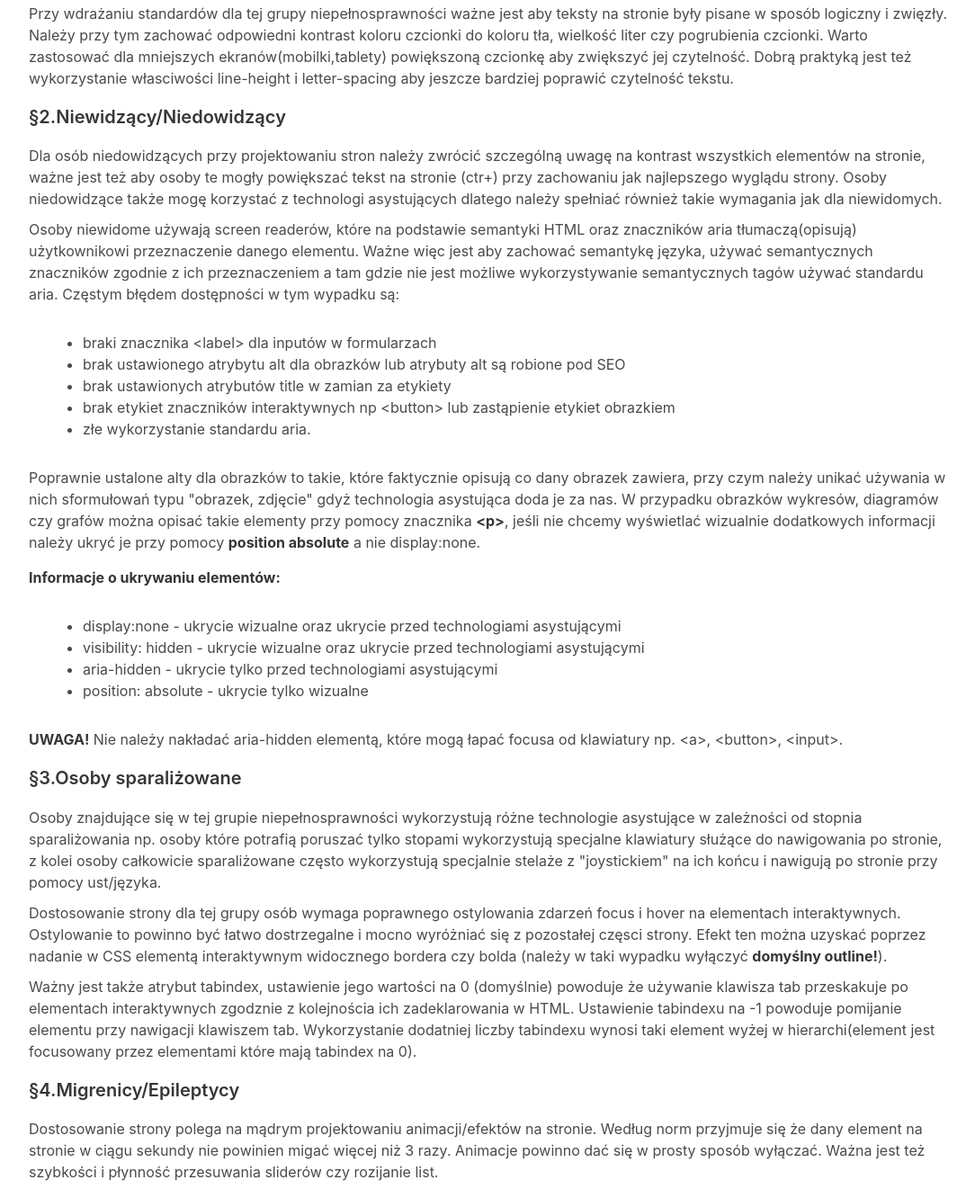
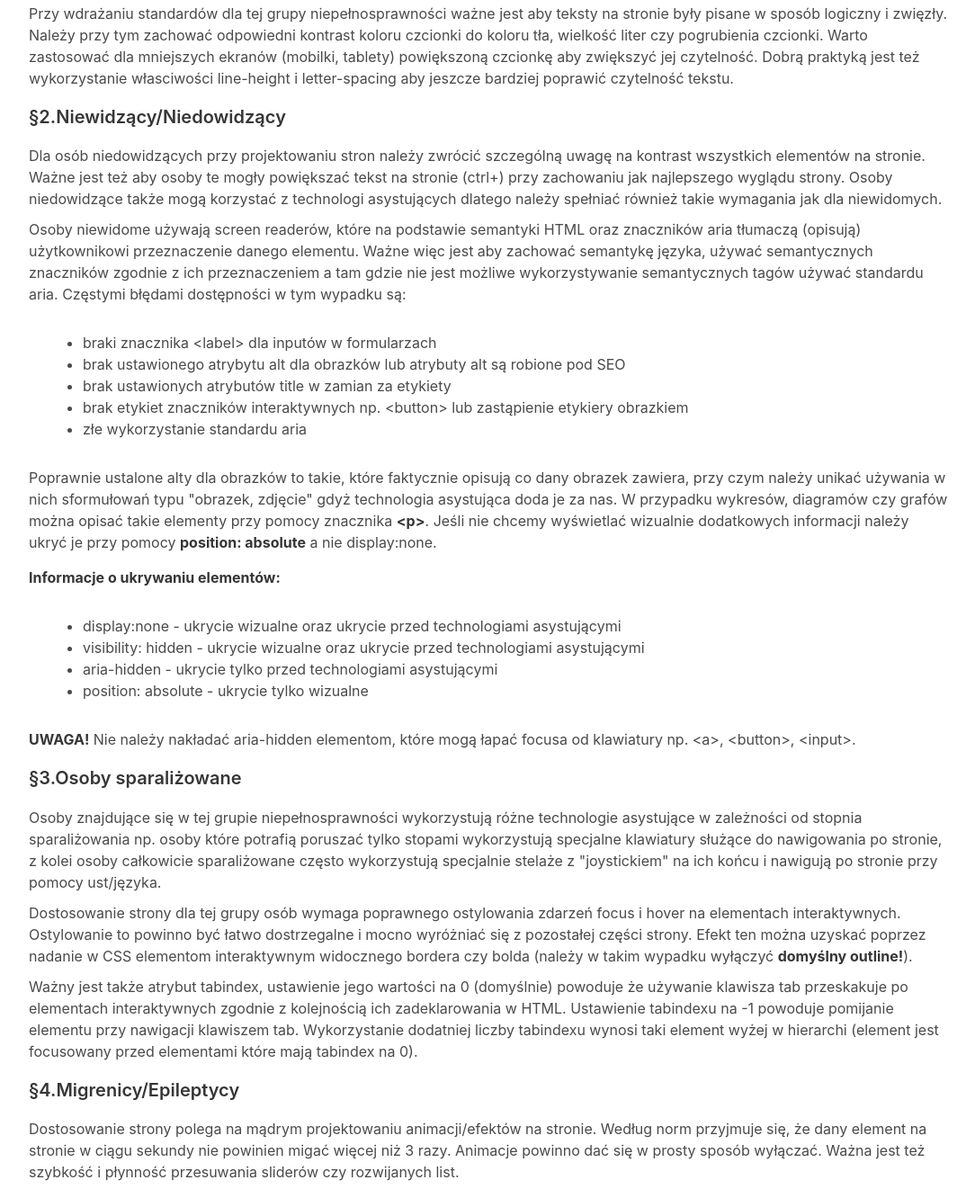
Before and after one commit to Undero13/accessibility-validator, an Electron app: page view/info.html in a window 1280 px wide. Shown: the part 1028-2360 px from the top of the page at 90% size, without its empty margins (96-1180 px from the left). Drawn offline with Linux system fonts and the light colour scheme.

Commit message:
some info message fixed

```diff
--- a/class/nightmareLib.js
+++ b/class/nightmareLib.js
@@ -11,7 +11,7 @@ const checkVisible = element =>
   element.offsetWidth > 0 && element.offsetHeight > 0;
 
 /*
- * If element don't have backgroung get this from parent
+ * If element don't have backgroung get it from parent
  */
 const getBackground = element => {
   let res = getStyle(element, "background-color");
--- a/view/info.html
+++ b/view/info.html
@@ -37,16 +37,16 @@
 
     <h3 class="title is-4">Podział grup niepełnosprawności</h3>
     <h4 class="title is-5" id="par1">§1.Niesłyszący/Niedosłyszący</h4>
-    <p>Przy wdrażaniu standardów dla tej grupy niepełnosprawności ważne jest aby teksty na stronie były pisane w sposób logiczny i zwięzły. Należy przy tym zachować odpowiedni kontrast koloru czcionki do koloru tła, wielkość liter czy pogrubienia czcionki. Warto zastosować dla mniejszych ekranów(mobilki,tablety) powiększoną czcionkę aby zwiększyć jej czytelność. Dobrą praktyką jest też wykorzystanie własciwości line-height i letter-spacing aby jeszcze bardziej poprawić czytelność tekstu.</p>
+    <p>Przy wdrażaniu standardów dla tej grupy niepełnosprawności ważne jest aby teksty na stronie były pisane w sposób logiczny i zwięzły. Należy przy tym zachować odpowiedni kontrast koloru czcionki do koloru tła, wielkość liter czy pogrubienia czcionki. Warto zastosować dla mniejszych ekranów (mobilki, tablety) powiększoną czcionkę aby zwiększyć jej czytelność. Dobrą praktyką jest też wykorzystanie własciwości line-height i letter-spacing aby jeszcze bardziej poprawić czytelność tekstu.</p>
     <h4 class="title is-5" id="par2">§2.Niewidzący/Niedowidzący</h4>
-    <p>Dla osób niedowidzących przy projektowaniu stron należy zwrócić szczególną uwagę na kontrast wszystkich elementów na stronie, ważne jest też aby osoby te mogły powiększać tekst na stronie (ctr+) przy zachowaniu jak najlepszego wyglądu strony. Osoby niedowidzące także mogę korzystać z technologi asystujących dlatego należy spełniać również takie wymagania jak dla niewidomych.</p>
+    <p>Dla osób niedowidzących przy projektowaniu stron należy zwrócić szczególną uwagę na kontrast wszystkich elementów na stronie. Ważne jest też aby osoby te mogły powiększać tekst na stronie (ctrl+) przy zachowaniu jak najlepszego wyglądu strony. Osoby niedowidzące także mogą korzystać z technologi asystujących dlatego należy spełniać również takie wymagania jak dla niewidomych.</p>
 
-    <p class="mt-10">Osoby niewidome używają screen readerów, które na podstawie semantyki HTML oraz znaczników aria tłumaczą(opisują) użytkownikowi przeznaczenie danego elementu. Ważne więc jest aby zachować semantykę języka, używać semantycznych znaczników zgodnie z ich przeznaczeniem a tam gdzie nie jest możliwe wykorzystywanie semantycznych tagów używać standardu aria. Częstym błędem dostępności w tym wypadku są: <ul>
+    <p class="mt-10">Osoby niewidome używają screen readerów, które na podstawie semantyki HTML oraz znaczników aria tłumaczą (opisują) użytkownikowi przeznaczenie danego elementu. Ważne więc jest aby zachować semantykę języka, używać semantycznych znaczników zgodnie z ich przeznaczeniem a tam gdzie nie jest możliwe wykorzystywanie semantycznych tagów używać standardu aria. Częstymi błędami dostępności w tym wypadku są: <ul>
         <li>braki znacznika &#60;label> dla inputów w formularzach</li>
         <li>brak ustawionego atrybytu alt dla obrazków lub atrybuty alt są robione pod SEO</li>
         <li>brak ustawionych atrybutów title w zamian za etykiety</li>
-        <li>brak etykiet znaczników interaktywnych np &#60;button> lub zastąpienie etykiet obrazkiem</li>
-        <li>złe wykorzystanie standardu aria.</li></ul> Poprawnie ustalone alty dla obrazków to takie, które faktycznie opisują co dany obrazek zawiera, przy czym należy unikać używania w nich sformułowań typu "obrazek, zdjęcie" gdyż technologia asystująca doda je za nas. W przypadku obrazków wykresów, diagramów czy grafów można opisać takie elementy przy pomocy znacznika <strong>&#60;p></strong>, jeśli nie chcemy wyświetlać wizualnie dodatkowych informacji należy ukryć je przy pomocy <strong>position absolute</strong> a nie display:none.</p>
+        <li>brak etykiet znaczników interaktywnych np. &#60;button> lub zastąpienie etykiery obrazkiem</li>
+        <li>złe wykorzystanie standardu aria</li></ul> Poprawnie ustalone alty dla obrazków to takie, które faktycznie opisują co dany obrazek zawiera, przy czym należy unikać używania w nich sformułowań typu "obrazek, zdjęcie" gdyż technologia asystująca doda je za nas. W przypadku wykresów, diagramów czy grafów można opisać takie elementy przy pomocy znacznika <strong>&#60;p></strong>. Jeśli nie chcemy wyświetlać wizualnie dodatkowych informacji należy ukryć je przy pomocy <strong>position: absolute</strong> a nie display:none.</p>
     <p class="header-list"><strong>Informacje o ukrywaniu elementów:</strong></p>
     <ul>
         <li>display:none - ukrycie wizualne oraz ukrycie przed technologiami asystującymi</li>
@@ -55,14 +55,14 @@
         <li>position: absolute - ukrycie tylko wizualne</li>
     </ul>
 
-    <p><strong>UWAGA!</strong> Nie należy nakładać aria-hidden elementą, które mogą łapać focusa od klawiatury np. &#60;a>, &#60;button>, &#60;input>. </p>
+    <p><strong>UWAGA!</strong> Nie należy nakładać aria-hidden elementom, które mogą łapać focusa od klawiatury np. &#60;a>, &#60;button>, &#60;input>. </p>
 
     <h4 class="title is-5" id="par3">§3.Osoby sparaliżowane</h4>
     <p>Osoby znajdujące się w tej grupie niepełnosprawności wykorzystują różne technologie asystujące w zależności od stopnia sparaliżowania np. osoby które potrafią poruszać tylko stopami wykorzystują specjalne klawiatury służące do nawigowania po stronie, z kolei osoby całkowicie sparaliżowane często wykorzystują specjalnie stelaże z "joystickiem" na ich końcu i nawigują po stronie przy pomocy ust/języka. </p>
-    <p class="mt-10">Dostosowanie strony dla tej grupy osób wymaga poprawnego ostylowania zdarzeń focus i hover na elementach interaktywnych. Ostylowanie to powinno być łatwo dostrzegalne i mocno wyróżniać się z pozostałej częsci strony. Efekt ten można uzyskać poprzez nadanie w CSS elementą interaktywnym widocznego bordera czy bolda (należy w taki wypadku wyłączyć <strong>domyślny outline!</strong>).</p>
-    <p class="mt-10">Ważny jest także atrybut tabindex, ustawienie jego wartości na 0 (domyślnie) powoduje że używanie klawisza tab przeskakuje po elementach interaktywnych zgodznie z kolejnościa ich zadeklarowania w HTML. Ustawienie tabindexu na -1 powoduje pomijanie elementu przy nawigacji klawiszem tab. Wykorzystanie dodatniej liczby tabindexu wynosi taki element wyżej w hierarchi(element jest focusowany przez elementami które mają tabindex na 0).</p>
+    <p class="mt-10">Dostosowanie strony dla tej grupy osób wymaga poprawnego ostylowania zdarzeń focus i hover na elementach interaktywnych. Ostylowanie to powinno być łatwo dostrzegalne i mocno wyróżniać się z pozostałej części strony. Efekt ten można uzyskać poprzez nadanie w CSS elementom interaktywnym widocznego bordera czy bolda (należy w takim wypadku wyłączyć <strong>domyślny outline!</strong>).</p>
+    <p class="mt-10">Ważny jest także atrybut tabindex, ustawienie jego wartości na 0 (domyślnie) powoduje że używanie klawisza tab przeskakuje po elementach interaktywnych zgodnie z kolejnością ich zadeklarowania w HTML. Ustawienie tabindexu na -1 powoduje pomijanie elementu przy nawigacji klawiszem tab. Wykorzystanie dodatniej liczby tabindexu wynosi taki element wyżej w hierarchi (element jest focusowany przed elementami które mają tabindex na 0).</p>
     <h4 class="title is-5" id="par4">§4.Migrenicy/Epileptycy</h4>
-    <p>Dostosowanie strony polega na mądrym projektowaniu animacji/efektów na stronie. Według norm przyjmuje się że dany element na stronie w ciągu sekundy nie powinien migać więcej niż 3 razy. Animacje powinno dać się w prosty sposób <stron>wyłączać.</stron> Ważna jest też szybkości i płynność przesuwania sliderów czy rozijanie list.</p>
+    <p>Dostosowanie strony polega na mądrym projektowaniu animacji/efektów na stronie. Według norm przyjmuje się, że dany element na stronie w ciągu sekundy nie powinien migać więcej niż 3 razy. Animacje powinno dać się w prosty sposób <stron>wyłączać.</stron> Ważna jest też szybkość i płynność przesuwania sliderów czy rozwijanych list.</p>
     <h3 class="title is-4">Standardy tworzenia dostępnych stron</h3>
     <h4 class="title is-5" id="par5"><a href="http://fdc.org.pl/wcag2/">WCAG 2.0</a></h4>
     <p>Dokument ten opisuje jak należy tworzyć aplikacje (nie tylko strony internetowe) w sposób pozwalający korzystać z nich jak największej grupie odbiorców. WCAG wyróżnia cztery zasady: postrzegalność, funkcjonalność, zrozumiałość, solidność. Standard nie podaje konkretnych rozwiązań technicznych a jedynie pomocne wytyczne, które mogę zostać zaimplementowane na różne sposoby. Dokument określa również stopnie zgodności ze standardem:
@@ -74,10 +74,10 @@
     </p>
 
     <h4 class="title is-5" id="par6"><a href="https://www.w3.org/TR/aria-in-html/#first-rule-of-aria-use">WAI-ARIA</a></h4>
-    <p>Jest to standard poprzedzający semantyczny HTML. Powstał w celu wprowadzenia komunikacji między technologią asystującą a kodem strony. Obecnie standard stanowi uzupełnienie HTMLa i poprawia aspekty dostępności tam gdzie HTML nie potrafi tego zrobić. Przy wukorzystaniu tego standardu należy się <a href="#par12">trzymać 5 zasad aria.</a></p>
+    <p>Jest to standard poprzedzający semantyczny HTML. Powstał w celu wprowadzenia komunikacji między technologią asystującą a kodem strony. Obecnie standard stanowi uzupełnienie HTMLa i poprawia aspekty dostępności tam gdzie HTML nie potrafi tego zrobić. Przy wykorzystaniu tego standardu należy się <a href="#par12">trzymać 5 zasad aria.</a></p>
 
     <h4 class="title is-5" id="par7"><a href="https://html.spec.whatwg.org/multipage/">WHATWG/W3C</a></h4>
-    <p>Organizacja WHATWG zajmuję się tworzeniem obecnie obowiązującego standardu HTML zwanego <strong>Living Standard</strong>. Organizacja W3C stała się wewnetrzną komórką WHATWG i jest odpowiedzialna za semantykę elementow określonych w standardzie HTML LS. Warto zauważyć że od kwietnia 2019 roku standard HTML5 przestał istnieć i nie jest zalecane posługiwanie się jego dokumentacją. </p>
+    <p>Organizacja WHATWG zajmuję się tworzeniem obecnie obowiązującego standardu HTML zwanego <strong>Living Standard</strong>. Organizacja W3C stała się wewnetrzną komórką WHATWG i jest odpowiedzialna za semantykę elementów określonych w standardzie HTML LS. Warto zauważyć że od kwietnia 2019 roku standard HTML5 przestał istnieć i nie jest zalecane posługiwanie się jego dokumentacją. </p>
 
     <h3 class="title is-4">Zasady dostępności według WCAG</h3>
     <h4 class="title is-5" id="par8">Postrzegalność</h4>
@@ -85,7 +85,7 @@
     <h4 class="title is-5" id="par9">Funkcjonalność</h4>
     <p>Oznacza to, że serwis musi być na tyle sprawny żeby móc być interpretowany przez różne urządzenia i róznych użytkowników tak samo dobrze.</p>
     <h4 class="title is-5" id="par10">Zrozumiałość</h4>
-    <p>Każdy komponent UI powinien mieć swoje semantycznie znacznie, zaimplementowane w taki sposób aby każda technologia mogła zrozumieć to znaczenie.</p>
+    <p>Każdy komponent UI powinien mieć swoje semantyczne znaczenie, zaimplementowane w taki sposób aby każda technologia mogła zrozumieć to znaczenie.</p>
     <h4 class="title is-5" id="par11">Solidność</h4>
     <p>Wszystkie akcje muszą mieć możliwość wykonywania z różnych urządzeń uwzględniając kompatybilność z obecnymi oraz przyszłymi rozwiązaniami.</p>
     <h3 class="title is-4" id="par12">Zasady aria</h3>
```
Also changed, not shown: readme.md.
